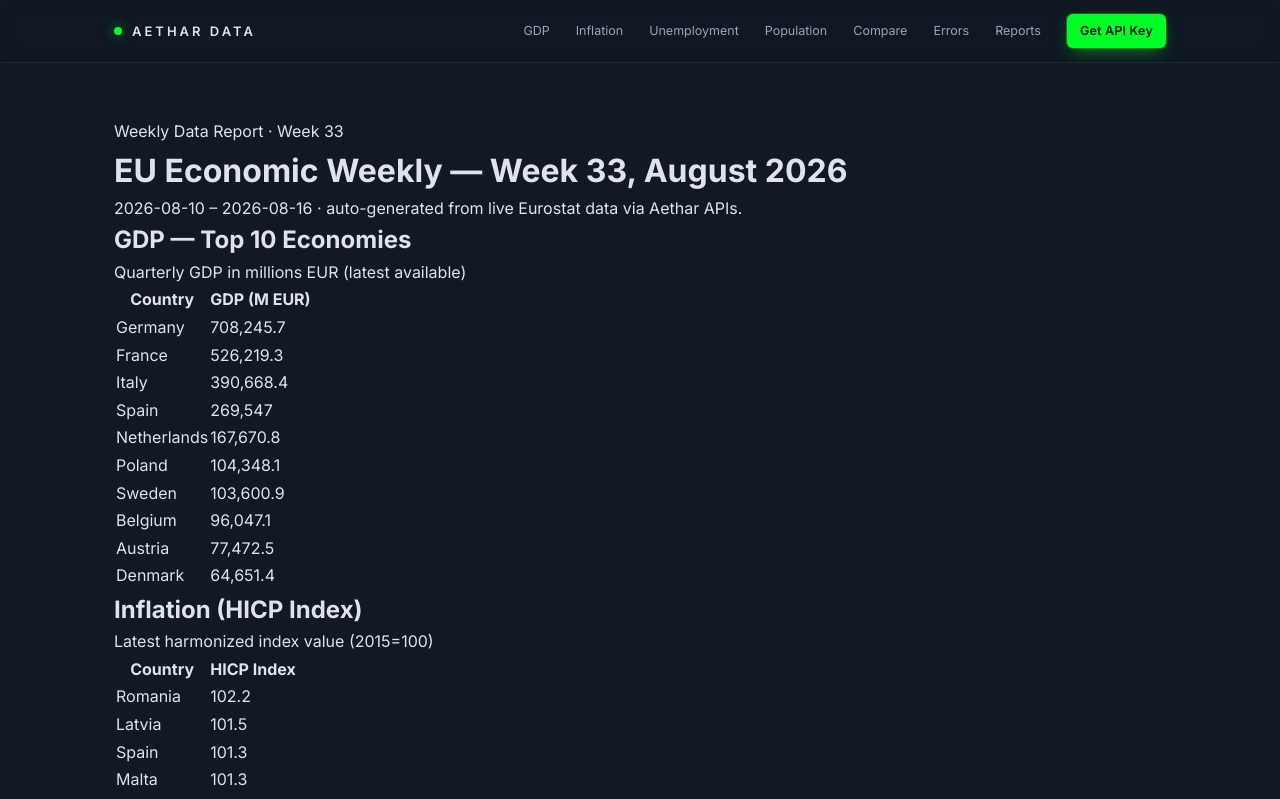
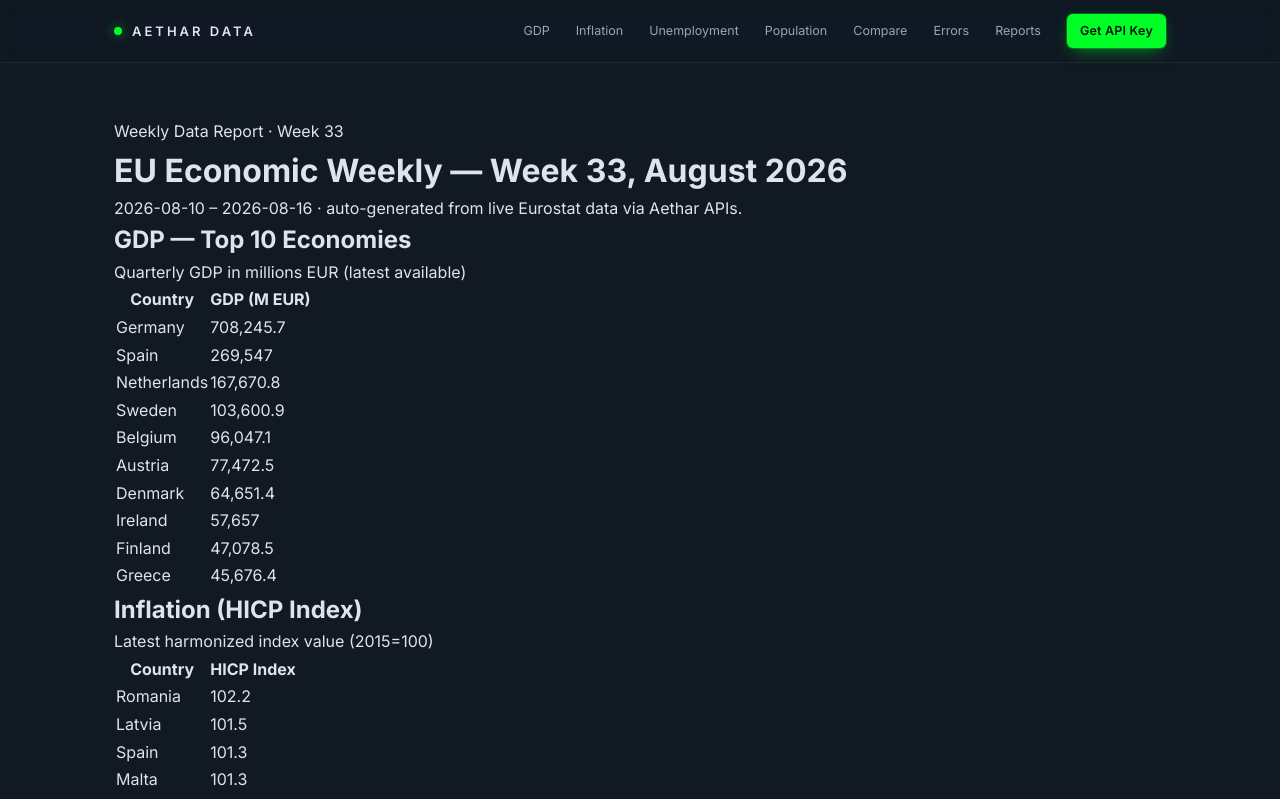
Before and after one commit to aethar-dev/aethar-data-pages, a Next.js app: page /reports/weekly-2026-w33 in a window 1280 px wide. Shown: the top 799 px of the page. Built offline with nearby package versions, Linux system fonts and the light colour scheme.

Commit message:
data: weekly report 2026-08-15 [skip ci]

```diff
--- a/app/reports/weekly-2026-w33/page.tsx
+++ b/app/reports/weekly-2026-w33/page.tsx
@@ -24,14 +24,6 @@ export default function WeeklyReport() {
                 <td className="py-2 pr-4 text-sm text-white">Germany</td>
                 <td className="py-2 text-right font-mono text-sm text-[#4DD0E1]">708,245.7</td>
               </tr>
-              <tr key="FR" className="border-b border-[#2A2D3A]/50">
-                <td className="py-2 pr-4 text-sm text-white">France</td>
-                <td className="py-2 text-right font-mono text-sm text-[#4DD0E1]">526,219.3</td>
-              </tr>
-              <tr key="IT" className="border-b border-[#2A2D3A]/50">
-                <td className="py-2 pr-4 text-sm text-white">Italy</td>
-                <td className="py-2 text-right font-mono text-sm text-[#4DD0E1]">390,668.4</td>
-              </tr>
               <tr key="ES" className="border-b border-[#2A2D3A]/50">
                 <td className="py-2 pr-4 text-sm text-white">Spain</td>
                 <td className="py-2 text-right font-mono text-sm text-[#4DD0E1]">269,547</td>
@@ -39,10 +31,6 @@ export default function WeeklyReport() {
               <tr key="NL" className="border-b border-[#2A2D3A]/50">
                 <td className="py-2 pr-4 text-sm text-white">Netherlands</td>
                 <td className="py-2 text-right font-mono text-sm text-[#4DD0E1]">167,670.8</td>
-              </tr>
-              <tr key="PL" className="border-b border-[#2A2D3A]/50">
-                <td className="py-2 pr-4 text-sm text-white">Poland</td>
-                <td className="py-2 text-right font-mono text-sm text-[#4DD0E1]">104,348.1</td>
               </tr>
               <tr key="SE" className="border-b border-[#2A2D3A]/50">
                 <td className="py-2 pr-4 text-sm text-white">Sweden</td>
@@ -59,6 +47,18 @@ export default function WeeklyReport() {
               <tr key="DK" className="border-b border-[#2A2D3A]/50">
                 <td className="py-2 pr-4 text-sm text-white">Denmark</td>
                 <td className="py-2 text-right font-mono text-sm text-[#4DD0E1]">64,651.4</td>
+              </tr>
+              <tr key="IE" className="border-b border-[#2A2D3A]/50">
+                <td className="py-2 pr-4 text-sm text-white">Ireland</td>
+                <td className="py-2 text-right font-mono text-sm text-[#4DD0E1]">57,657</td>
+              </tr>
+              <tr key="FI" className="border-b border-[#2A2D3A]/50">
+                <td className="py-2 pr-4 text-sm text-white">Finland</td>
+                <td className="py-2 text-right font-mono text-sm text-[#4DD0E1]">47,078.5</td>
+              </tr>
+              <tr key="GR" className="border-b border-[#2A2D3A]/50">
+                <td className="py-2 pr-4 text-sm text-white">Greece</td>
+                <td className="py-2 text-right font-mono text-sm text-[#4DD0E1]">45,676.4</td>
               </tr>
           </tbody>
         </table>
```
